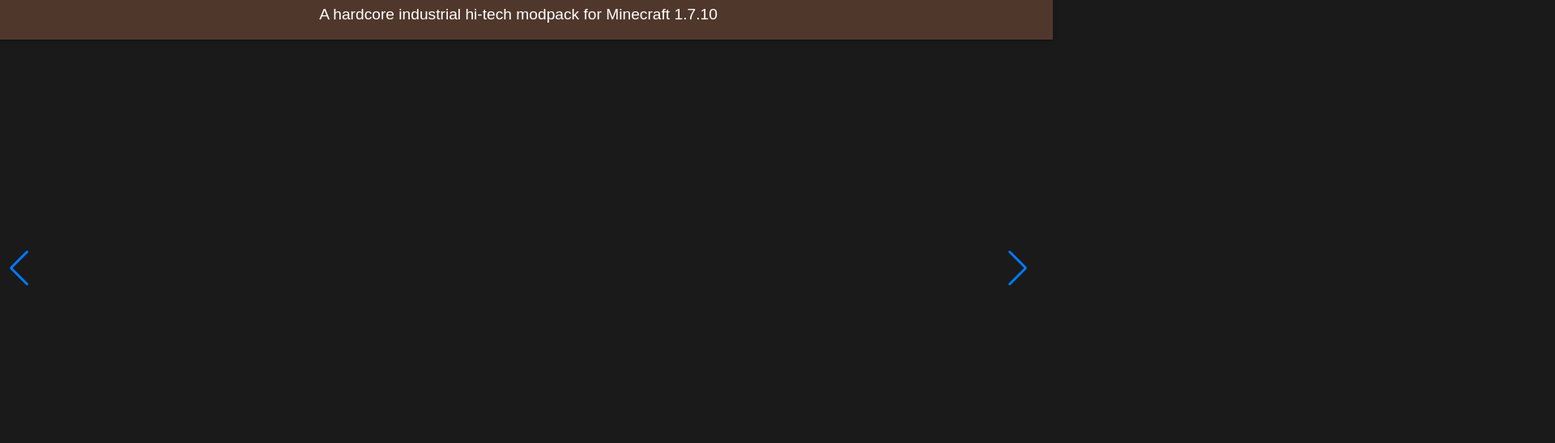
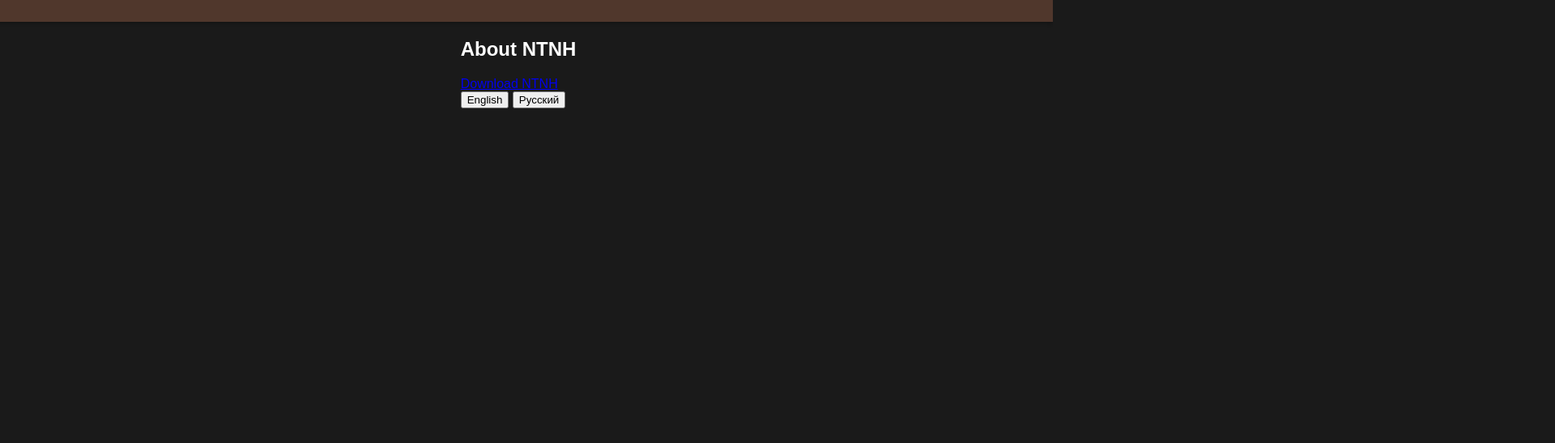
Before and after one commit to Nuclear-Tech-New-Horizons/Nuclear-Tech-New-Horizons.github.io, a plain HTML site: page index.html in a window 1280 px wide. Shown: the part 68-616 px from the top of the page at 81% size, 1920 px wide, since content can reach past the window. Drawn offline with nearby package versions, Linux system fonts and the light colour scheme; files that its build step writes are made by us from their sources; files whose address does not match are found by name.

Commit message:
Main page

```diff
--- /dev/null
+++ b/en.json
@@ -0,0 +1,4 @@
+{
+    "tagline": "A hardcore industrial hi-tech modpack for Minecraft 1.7.10",
+    "description": "Nuclear Tech: New Horizons (NTNH) is an industrial hi-tech modpack for Minecraft 1.7.10, inspired by the legendary GTNH. Dive into a world of complex machinery, nuclear power, and hardcore progression. Perfect for players who love a challenge!"
+}
--- a/index.html
+++ b/index.html
@@ -4,43 +4,22 @@
   <meta charset="UTF-8">
   <meta name="viewport" content="width=device-width, initial-scale=1.0">
   <title>NTNH - Nuclear Tech: New Horizons</title>
-    <link rel="stylesheet" href="styles.css">
-    <link rel="icon" href="download/favicon.ico">
-    <!-- Подключаем Swiper для слайдера -->
-    <link rel="stylesheet" href="https://unpkg.com/swiper/swiper-bundle.min.css">
+  <link rel="stylesheet" href="shared/styles.css">
+  <link rel="icon" href="shared/favicon.ico">
 </head>
 <body>
   <header>
     <h1>NTNH: Nuclear Tech: New Horizons</h1>
-        <p id="tagline">A hardcore industrial hi-tech modpack for Minecraft 1.7.10</p>
+    <p id="tagline"></p>
   </header>
 
   <main>
-        <!-- Слайдер скриншотов -->
-        <section class="swiper-container">
-            <div class="swiper-wrapper">
-                <!-- Замените пути на реальные изображения -->
-                <div class="swiper-slide"><img src="https://via.placeholder.com/800x400?text=Screenshot+1" alt="Screenshot 1"></div>
-                <div class="swiper-slide"><img src="https://via.placeholder.com/800x400?text=Screenshot+2" alt="Screenshot 2"></div>
-                <div class="swiper-slide"><img src="https://via.placeholder.com/800x400?text=Screenshot+3" alt="Screenshot 3"></div>
-            </div>
-            <!-- Навигация -->
-            <div class="swiper-button-next"></div>
-            <div class="swiper-button-prev"></div>
-            <div class="swiper-pagination"></div>
-        </section>
-
-        <!-- Описание модпака -->
     <section class="description">
       <h2>About NTNH</h2>
-            <p id="description">
-                Nuclear Tech: New Horizons (NTNH) is an industrial hi-tech modpack for Minecraft 1.7.10, inspired by the legendary GTNH.
-                Dive into a world of complex machinery, nuclear power, and hardcore progression. Perfect for players who love a challenge!
-            </p>
+      <p id="description"></p>
       <a href="download/download.html" class="download-button">Download NTNH</a>
     </section>
 
-        <!-- Выбор языка -->
     <section class="language-switcher">
       <button onclick="switchLanguage('en')">English</button>
       <button onclick="switchLanguage('ru')">Русский</button>
@@ -51,22 +30,6 @@
     <p>Hosted on <a href="https://github.com/Nuclear-Tech-New-Horizons/nuclear-tech-new-horizons.github.io">GitHub</a></p>
   </footer>
 
-    <!-- Подключаем Swiper JS -->
-    <script src="https://unpkg.com/swiper/swiper-bundle.min.js"></script>
   <script src="script.js"></script>
-    <script>
-        // Инициализация слайдера
-        const swiper = new Swiper('.swiper-container', {
-            loop: true,
-            pagination: {
-                el: '.swiper-pagination',
-                clickable: true,
-            },
-            navigation: {
-                nextEl: '.swiper-button-next',
-                prevEl: '.swiper-button-prev',
-            },
-        });
-    </script>
 </body>
 </html>
--- /dev/null
+++ b/ru.json
@@ -0,0 +1,4 @@
+{
+    "tagline": "Хардкорный индустриальный hi-tech модпак для Minecraft 1.7.10",
+    "description": "Nuclear Tech: New Horizons (NTNH) — это индустриальный hi-tech модпак для Minecraft 1.7.10, вдохновлённый легендарным GTNH. Погрузитесь в мир сложных механизмов, ядерной энергии и хардкорного прогресса. Идеально для игроков, которые любят вызовы!"
+}
--- /dev/null
+++ b/script.js
@@ -0,0 +1,17 @@
+async function switchLanguage(lang) {
+    try {
+      const response = await fetch(`download/${lang}.json`);
+      if (!response.ok) {
+        throw new Error(`Failed to load ${lang}.json`);
+      }
+      const data = await response.json();
+      document.getElementById('tagline').textContent = data.tagline;
+      document.getElementById('description').textContent = data.description;
+    } catch (error) {
+      console.error('Error switching language:', error);
+    }
+  }
+
+  window.onload = () => {
+    switchLanguage('en');
+  };
```
Also changed, not shown: download/index.html (+2 -2 lines), shared/favicon.ico (renamed from download/favicon.ico), shared/styles.css (renamed from download/styles.css). Lines whose indentation alone changed are shown as unchanged.
